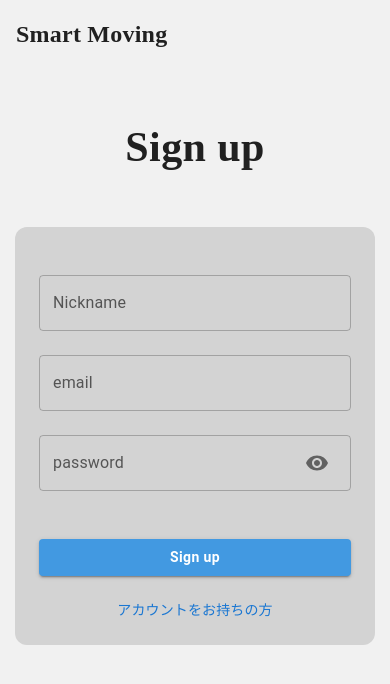
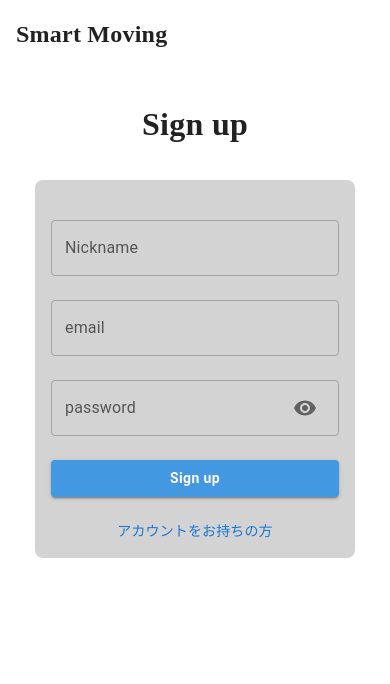
Before and after one commit to shtk0119/Smart_Moving, a Next.js app: page /signup in a window 390 px wide. Shown: the top 684 px of the page. Built offline with nearby package versions, Linux system fonts and the light colour scheme; no server answers.

Commit message:
Signup Page responsive

```diff
--- a/pages/signup.tsx
+++ b/pages/signup.tsx
@@ -1,5 +1,5 @@
 import Head from 'next/head';
-import SignupPage from '../src/components/templates/SignupPage';
+import SignupTemplate from '../src/components/templates/SignupTemplate';
 
 const Signup = () => {
   return (
@@ -9,7 +9,7 @@ const Signup = () => {
           Smart Moving - Signup
         </title>
       </Head>
-      <SignupPage />
+      <SignupTemplate />
     </>
   )
 }
--- a/src/components/organisms/auth/SignupForm.tsx
+++ b/src/components/organisms/SignupForm.tsx
@@ -1,21 +1,16 @@
 import * as React from 'react';
 import Link from 'next/link';
 import { useRouter } from 'next/router';
-import { Box, Button, FormControl, IconButton, InputAdornment, TextField, Typography } from '@mui/material';
+import { Box, Button, FormControl, IconButton, InputAdornment, styled, TextField, Typography } from '@mui/material';
 import { Visibility, VisibilityOff } from '@mui/icons-material';
+import { UserType } from '../../types/user';
 import { useForm, SubmitHandler } from 'react-hook-form';
-import { auth, db } from '../../../libs/firebase';
+import { auth, db } from '../../libs/firebase';
 import { createUserWithEmailAndPassword, updateProfile } from 'firebase/auth';
-import { addDoc, collection, doc, getDocs, setDoc } from 'firebase/firestore';
-
-type UserFieldValues = {
-  nickname: string;
-  email: string;
-  password: string;
-}
+import { doc, setDoc } from 'firebase/firestore';
 
 const SignupForm = () => {
-  const { register, handleSubmit, formState: { errors } } = useForm<UserFieldValues>({});
+  const { register, handleSubmit, formState: { errors } } = useForm<UserType>({});
   const [error, setError] = React.useState<string | undefined>();
   const [isShowPassword, setIsShowPassword] = React.useState<boolean>(false);
   const router = useRouter();
@@ -40,7 +35,7 @@ const SignupForm = () => {
     },
   };
 
-  const onSubmit: SubmitHandler<UserFieldValues> = (data) => {
+  const onSubmit: SubmitHandler<UserType> = (data) => {
     createUserWithEmailAndPassword(auth, data.email, data.password)
       .then((userCredential) => {
         updateProfile(userCredential.user, { displayName: data.nickname });
@@ -49,51 +44,17 @@ const SignupForm = () => {
           email: data.email,
           password: data.password,
         });
-
-        // const array = [];
-        // const querySnapshot = collection(db, 'tasks');
-        // const documents = getDocs(querySnapshot);
-        // const response = documents.then((res) => {
-        //   return res.docs;
-        // })
-        // addDoc(doc(db, 'users', userCredential.user.uid, querySnapshot.id), {
-
-        // })
-
-        // router.push('/dashboards/task');
+        router.push('dashboards/task');
       })
       .catch((error) => {
         setError(error.code)
       });
   };
 
-  // const [a, setA] = React.useState();
-
-  // const onClick = () => {
-  //   const array = [];
-  //   const taskRef = collection(db, 'tasks');
-  //   getDocs(taskRef).then((snapShot) => {
-  //     setA(snapShot.docs)
-  //   })
-  //   // console.log(response);
-  //   // addDoc(doc(db, 'users', userCredential.user.uid, querySnapshot))
-
-  // }
-
-  // React.useEffect(() => {
-  //   console.log(a)
-  // }, [a])
-
   return (
-    <Box
-      width='360px'
-      borderRadius={3}
-      m='42px auto 0'
-      p={3}
-      bgcolor='#d3d3d3'
-    >
-      <FormControl fullWidth sx={{ mt: 3 }}>
-        <TextField
+    <FormBox>
+      <DefaultFormControl fullWidth>
+       <TextField
           type='text'
           variant='outlined'
           label='Nickname'
@@ -105,9 +66,9 @@ const SignupForm = () => {
           error={errors.nickname && true}
           helperText={errors.nickname && `${errors.nickname.message}`}
         />
-      </FormControl>
+      </DefaultFormControl>
 
-      <FormControl fullWidth sx={{ mt: 3 }}>
+      <DefaultFormControl fullWidth>
         <TextField
           type='email'
           variant='outlined'
@@ -120,9 +81,9 @@ const SignupForm = () => {
           error={errors.email && true}
           helperText={errors.email && errors.email.message}
         />
-      </FormControl>
+      </DefaultFormControl>
 
-      <FormControl fullWidth sx={{ mt: 3 }}>
+      <DefaultFormControl fullWidth>
         <TextField
           type={isShowPassword ? 'text' : 'password'}
           variant='outlined'
@@ -143,34 +104,56 @@ const SignupForm = () => {
           error={errors.password && true}
           helperText={errors.password && errors.password.message}
         />
-      </FormControl>
+      </DefaultFormControl>
 
       {/* Firebase からのエラーメッセージ表示 現在は、Firebase のメッセージをそのまま載せている。 */}
       {error && <Typography fontSize='12px' color='#d32f2f' m='3px 14px 0'>{error}</Typography>}
 
-      <Button
-        type="button"
-        variant="contained"
+      <SubmitButton
+        type='button'
+        variant='contained'
         fullWidth
-        sx={{
-          bgcolor: '#4299e1',
-          fontWeight: 'bold',
-          textTransform: 'none',
-          mt: 6,
-        }}
         onClick={handleSubmit(onSubmit)}
         // onClick={onClick}
       >
         Sign up
-      </Button>
+      </SubmitButton>
 
-      <Typography fontSize='14px' color='primary' mt={3} textAlign='center'>
+      <LinkText color={'primary'}>
         <Link href='login'>
           アカウントをお持ちの方
         </Link>
-      </Typography>
-    </Box>
+      </LinkText>
+    </FormBox>
   );
 };
 
 export default SignupForm;
+
+const FormBox = styled(Box)(() => ({
+  backgroundColor: '#d3d3d3',
+  width: '360px',
+  padding: '16px',
+  margin: '0 auto',
+  borderRadius: '8px',
+  '@media screen and (max-width:425px)': {
+    width: '320px',
+  }
+}));
+
+const DefaultFormControl = styled(FormControl)(() => ({
+  marginTop: '24px'
+}));
+
+const SubmitButton = styled(Button)(() => ({
+  backgroundColor: '#4299e1',
+  fontWeight: 'bold',
+  textTransform: 'none',
+  marginTop: '24px',
+}));
+
+const LinkText = styled(Typography)(() => ({
+  fontSize: '14px',
+  textAlign: 'center',
+  marginTop: '24px',
+}));
--- a/src/components/templates/SignupPage.tsx
+++ /dev/null
@@ -1,24 +0,0 @@
-import { Box, Typography } from '@mui/material';
-import Header from '../organisms/Header';
-import SignupForm from '../organisms/auth/SignupForm';
-
-const SignupPage = () => {
-  return (
-    <Box height='100vh' bgcolor='#f1f1f1'>
-      <Header />
-      <Typography
-        component='h1'
-        fontSize='42px'
-        fontWeight='bold'
-        fontFamily='"Oleo Script", cursive'
-        textAlign='center'
-        m={6}
-      >
-        Sign up
-      </Typography>
-      <SignupForm />
-    </Box>
-  )
-}
-
-export default SignupPage;
--- /dev/null
+++ b/src/components/templates/SignupTemplate.tsx
@@ -0,0 +1,28 @@
+import { Box, styled, Typography } from '@mui/material';
+import Header from '../organisms/Header';
+import SignupForm from '../organisms/SignupForm';
+
+const SignupPage = () => {
+  return (
+    <Box height='100vh'>
+      <Header />
+      <Title>
+        Sign up
+      </Title>
+      <SignupForm />
+    </Box>
+  )
+}
+
+export default SignupPage;
+
+const Title = styled(Typography)(() => ({
+  fontSize: '42px',
+  fontWeight: 'bold',
+  fontFamily: '"Oleo Script", cursive',
+  textAlign: 'center',
+  margin: '32px',
+  '@media screen and (max-width:425px)': {
+    fontSize: '32px',
+  }
+}));
--- /dev/null
+++ b/src/types/user.ts
@@ -0,0 +1,5 @@
+export type UserType = {
+  nickname: string;
+  email: string;
+  password: string;
+}
```
